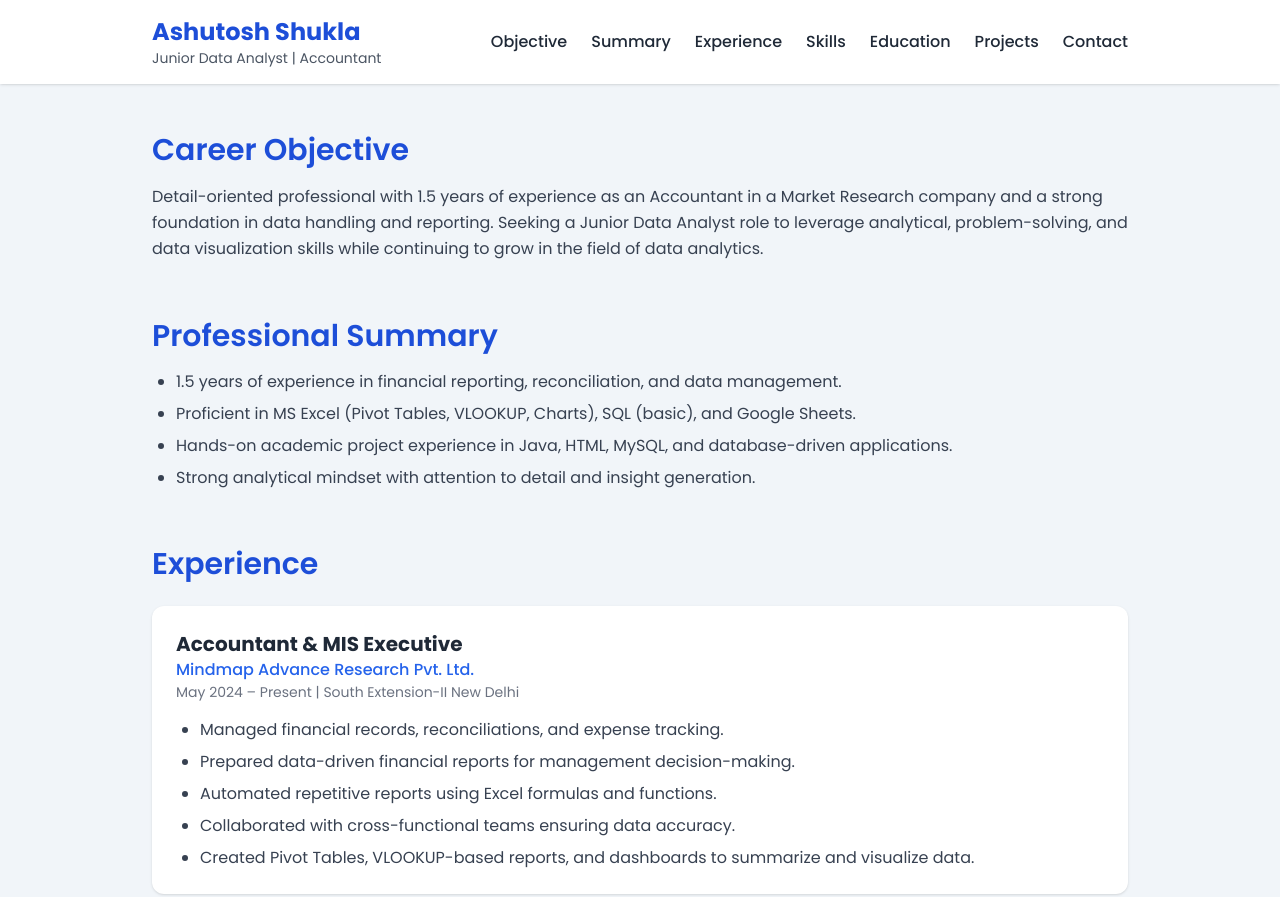
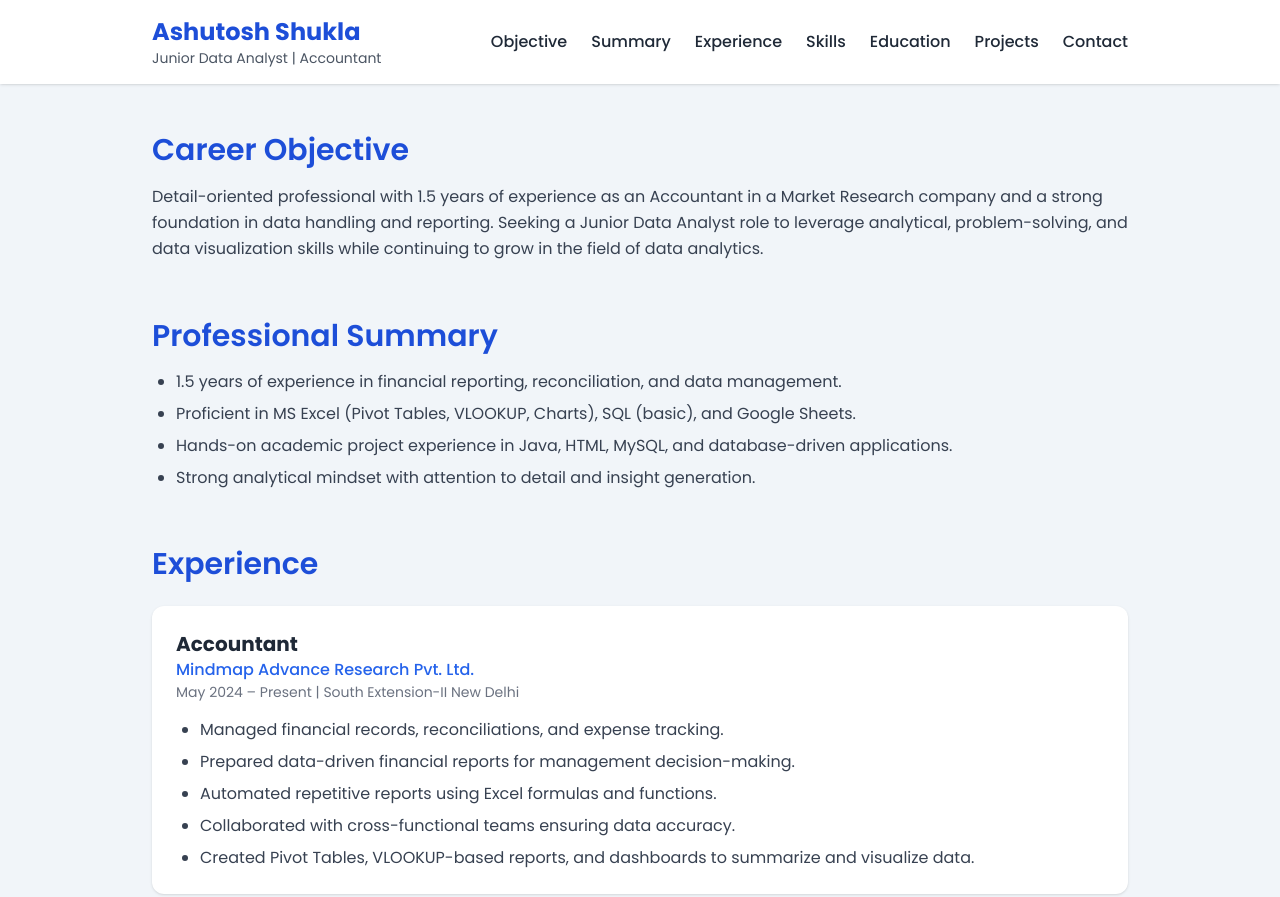
Before and after one commit to ashutoshshukla0911/resume-website, a plain HTML site: page index.html in a window 1280 px wide. Shown: the top 897 px of the page. Drawn offline with nearby package versions, Linux system fonts and the light colour scheme.

Commit message:
Update index.html

```diff
--- a/index.html
+++ b/index.html
@@ -56,7 +56,7 @@
     <section id="experience" class="mb-14">
       <h2 class="text-3xl font-semibold text-blue-700 mb-6">Experience</h2>
       <div class="bg-white p-6 rounded-xl shadow">
-        <h3 class="text-xl font-bold">Accountant & MIS Executive</h3>
+        <h3 class="text-xl font-bold">Accountant</h3>
         <p class="text-blue-600 font-medium">Mindmap Advance Research Pvt. Ltd.</p>
         <p class="text-sm text-gray-500">May 2024 – Present | South Extension-II New Delhi</p>
         <ul class="list-disc pl-6 mt-4 space-y-2 text-gray-700">
```
